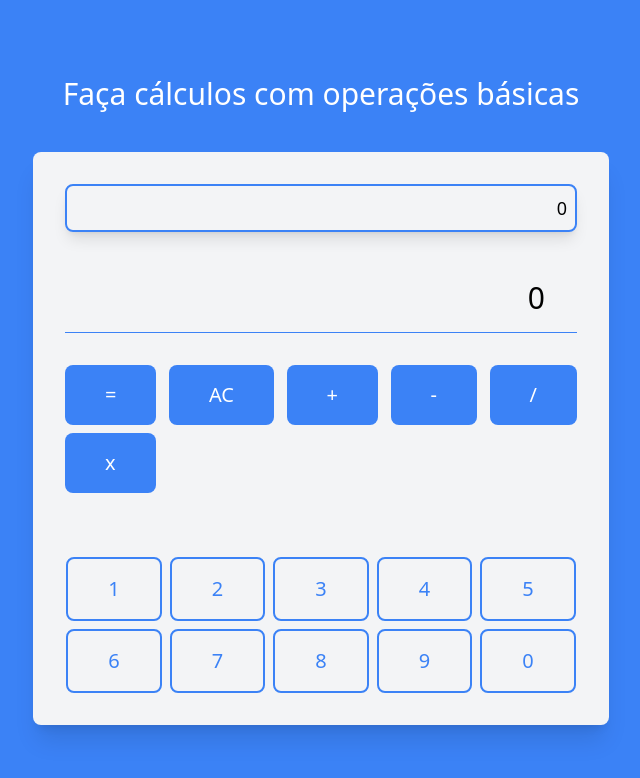
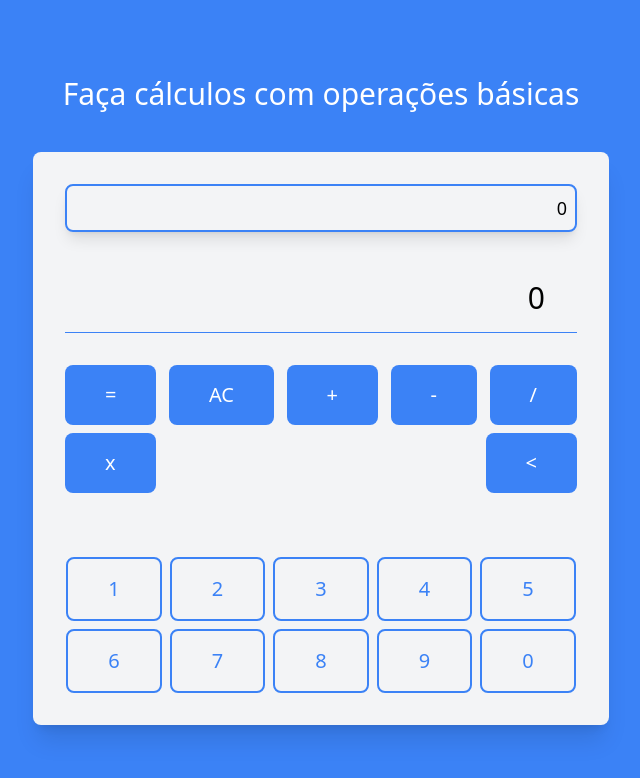
Before and after one commit to victorbr988/Calculadora-MVP, a React (Vite) app: page / in a window 1280 px wide. Shown: the top 778 px of the page, without its empty margins (319-959 px from the left). Built offline with nearby package versions, Linux system fonts and the light colour scheme.

Commit message:
feat: add button to remove caracter

```diff
--- a/src/components/ButtonOperation.jsx
+++ b/src/components/ButtonOperation.jsx
@@ -6,6 +6,11 @@ export const ButtonOperation = (dataProps) => {
     if(dataProps.operation === '=') {
       const newEquation = dataProps.equation.replace('x', '*')
       return dataProps.setResultEquation(eval(newEquation))
+    }
+    if(dataProps.operation === '<') {
+      const removeEndIndex = dataProps.equation;
+      console.log(removeEndIndex);
+      return dataProps.setEquation(removeEndIndex.substring(0, removeEndIndex.length - 1));
     }
     return sendOperation(dataProps.operation)
   }
--- a/src/utils/operations.js
+++ b/src/utils/operations.js
@@ -4,5 +4,6 @@ export const optionsOperations = [
   '+',
   '-',
   '/',
-  'x'
+  'x',
+  '<'
 ];
```
